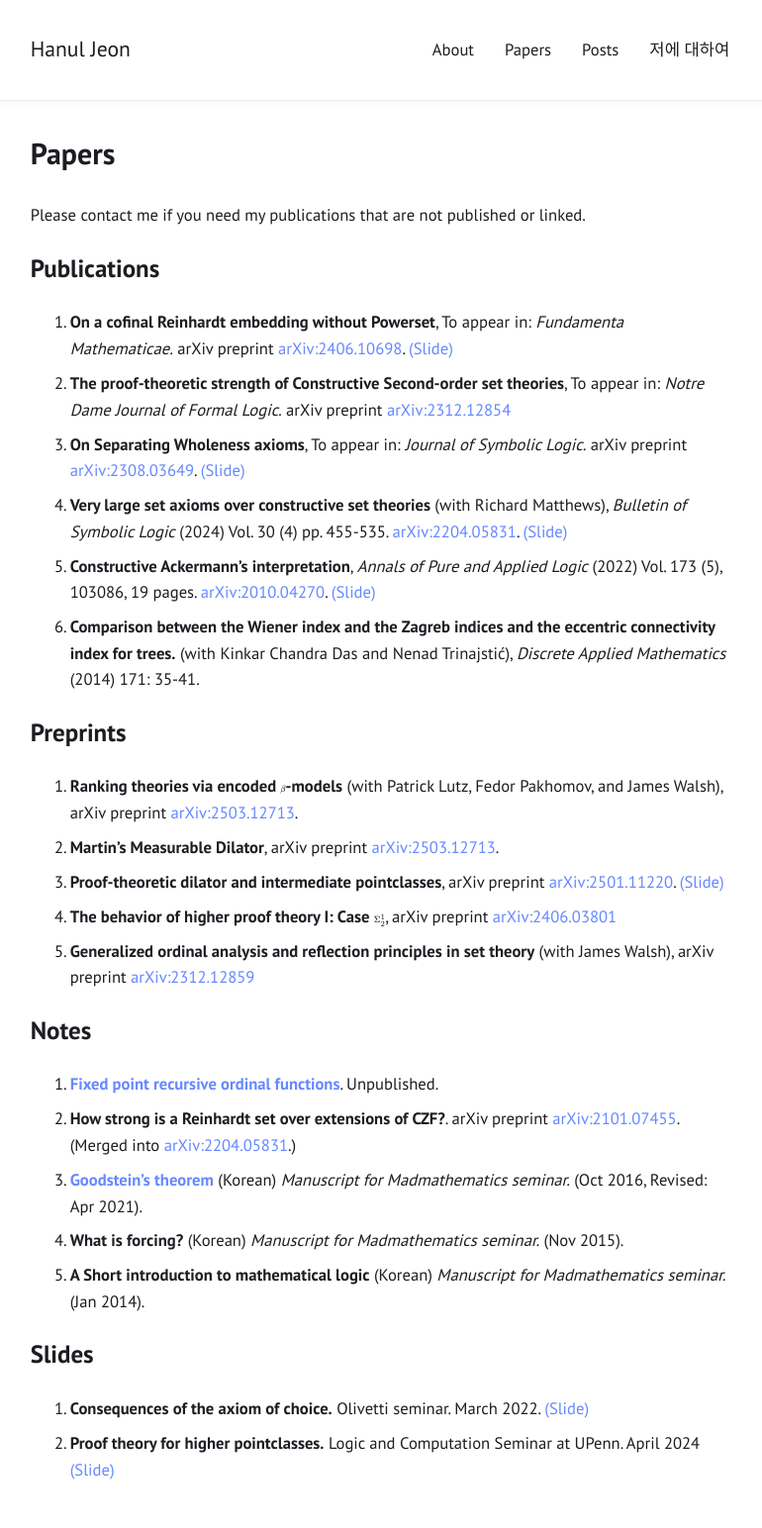
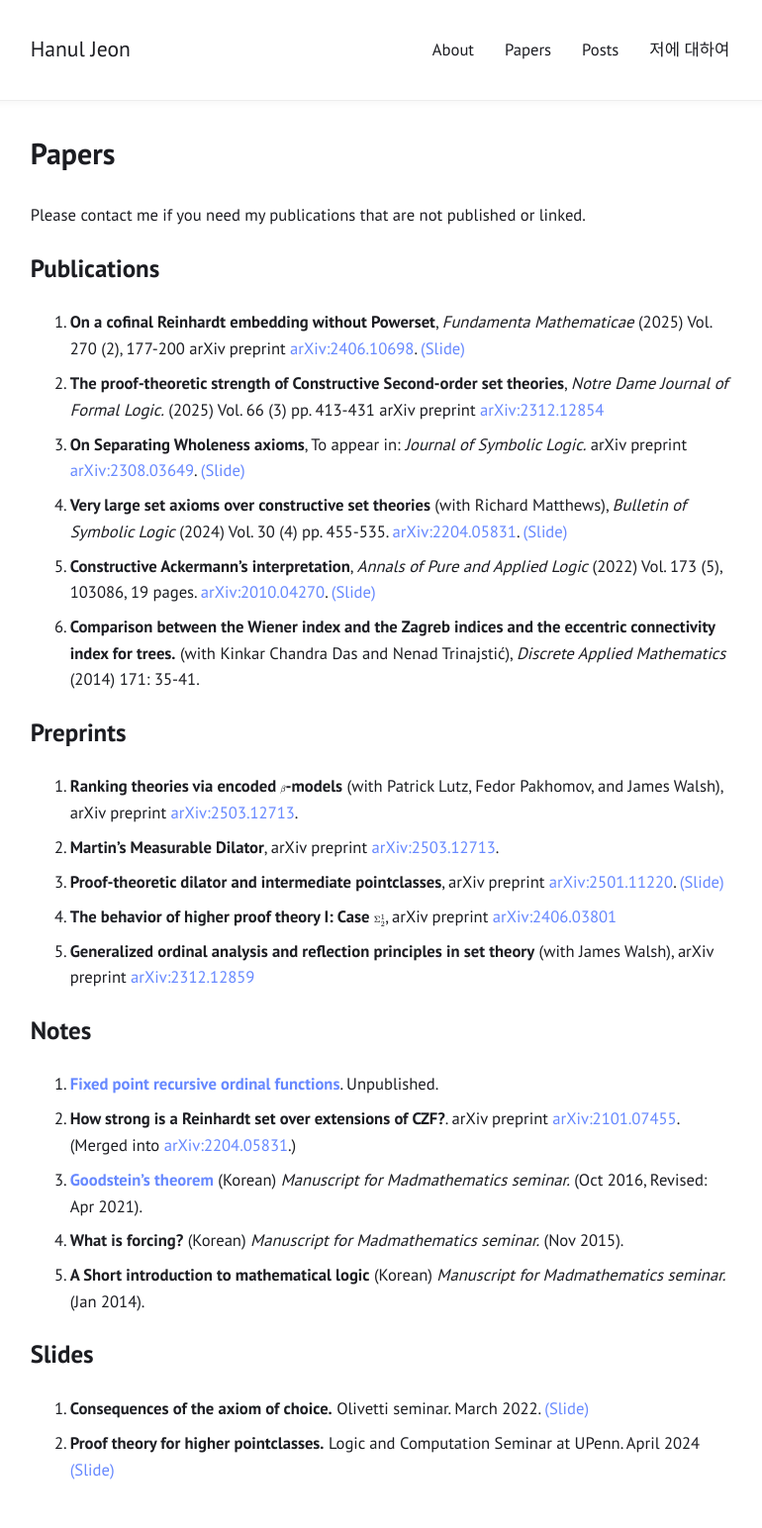
Before and after one commit to hanuljeon95/hanuljeon95.github.io, a Jekyll site: the page built from papers.md, in a window 1280 px wide. Shown: the whole page at 99% size, without its empty margins (256-1026 px from the left). Built offline with Jekyll 4.4.1, drawn with Linux system fonts in a browser that asks for light colours.

Commit message:
Changed
CV and publications

```diff
--- a/papers.md
+++ b/papers.md
@@ -9,8 +9,8 @@ Please contact me if you need my publications that are not published or linked.
 Publications
 ------------
 
-1. **On a cofinal Reinhardt embedding without Powerset**, To appear in: *Fundamenta Mathematicae.* arXiv preprint [arXiv:2406.10698](https://arxiv.org/abs/2406.10698). [(Slide)](../files/Presentation_Cofinal_Reinhardt_Embedding.pdf)
-1. **The proof-theoretic strength of Constructive Second-order set theories**, To appear in: *Notre Dame Journal of Formal Logic.* arXiv preprint [arXiv:2312.12854](https://arxiv.org/abs/2312.12854)
+1. **On a cofinal Reinhardt embedding without Powerset**, *Fundamenta Mathematicae* (2025) Vol. 270 (2), 177-200 arXiv preprint [arXiv:2406.10698](https://arxiv.org/abs/2406.10698). [(Slide)](../files/Presentation_Cofinal_Reinhardt_Embedding.pdf)
+1. **The proof-theoretic strength of Constructive Second-order set theories**, *Notre Dame Journal of Formal Logic.* (2025) Vol. 66 (3) pp. 413-431 arXiv preprint [arXiv:2312.12854](https://arxiv.org/abs/2312.12854)
 1. **On Separating Wholeness axioms**, To appear in: *Journal of Symbolic Logic.* arXiv preprint [arXiv:2308.03649](https://arxiv.org/abs/2308.03649). [(Slide)](../files/Wholeness_2024KoreaLogicDay.pdf)
 1. **Very large set axioms over constructive set theories** (with Richard Matthews), *Bulletin of Symbolic Logic* (2024) Vol. 30 (4) pp. 455-535. [arXiv:2204.05831](https://arxiv.org/abs/2204.05831). [(Slide)](../files/Presentation_LargeSetsOverConstructiveSetTheories.pdf)
 1. **Constructive Ackermann's interpretation**, *Annals of Pure and Applied Logic* (2022) Vol. 173 (5), 103086, 19 pages. [arXiv:2010.04270](http://arxiv.org/abs/2010.04270). [(Slide)](../files/Jeon_20210214_slide.pdf)
```
Also changed, not shown: 1 other file.
